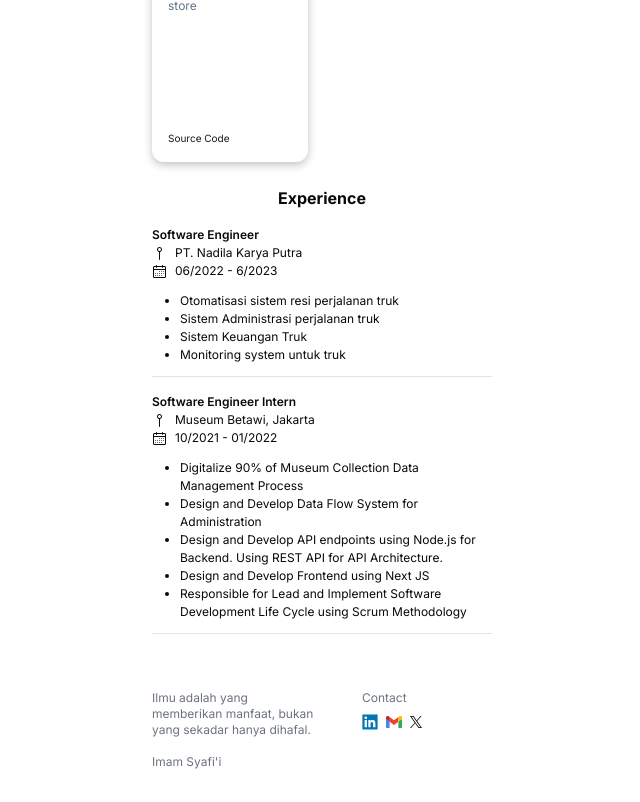
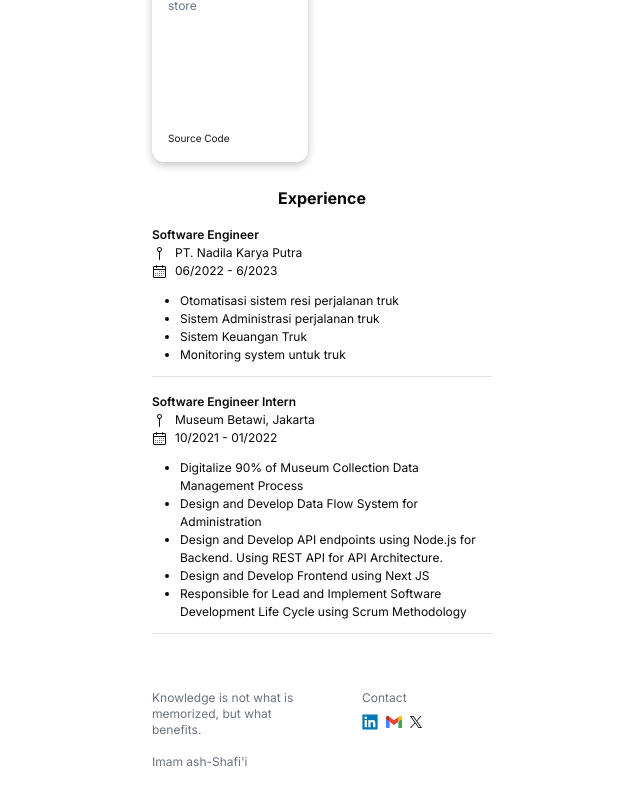
Before and after one commit to abdfatah99/abdfatah99, a Next.js app: page / in a window 1280 px wide. Shown: the part 967-1769 px from the top of the page, without its empty margins (318-958 px from the left). Built offline with nearby package versions, Linux system fonts and the light colour scheme.

Commit message:
pre-dev using antigravity

```diff
--- a/src/components/organism/Footer.tsx
+++ b/src/components/organism/Footer.tsx
@@ -7,10 +7,10 @@ function Footer() {
     <div className="container mb-8 grid grid-cols-2 gap-x-4">
       <div className="">
         <p className="text-xs font-normal text-gray-500">
-          Ilmu adalah yang memberikan manfaat, bukan yang sekadar hanya dihafal.
+          Knowledge is not what is memorized, but what benefits.
           <br />
           <br />
-          Imam Syafi&apos;i
+          Imam ash-Shafi&apos;i
         </p>
       </div>
       <div className="ml-8">
```
